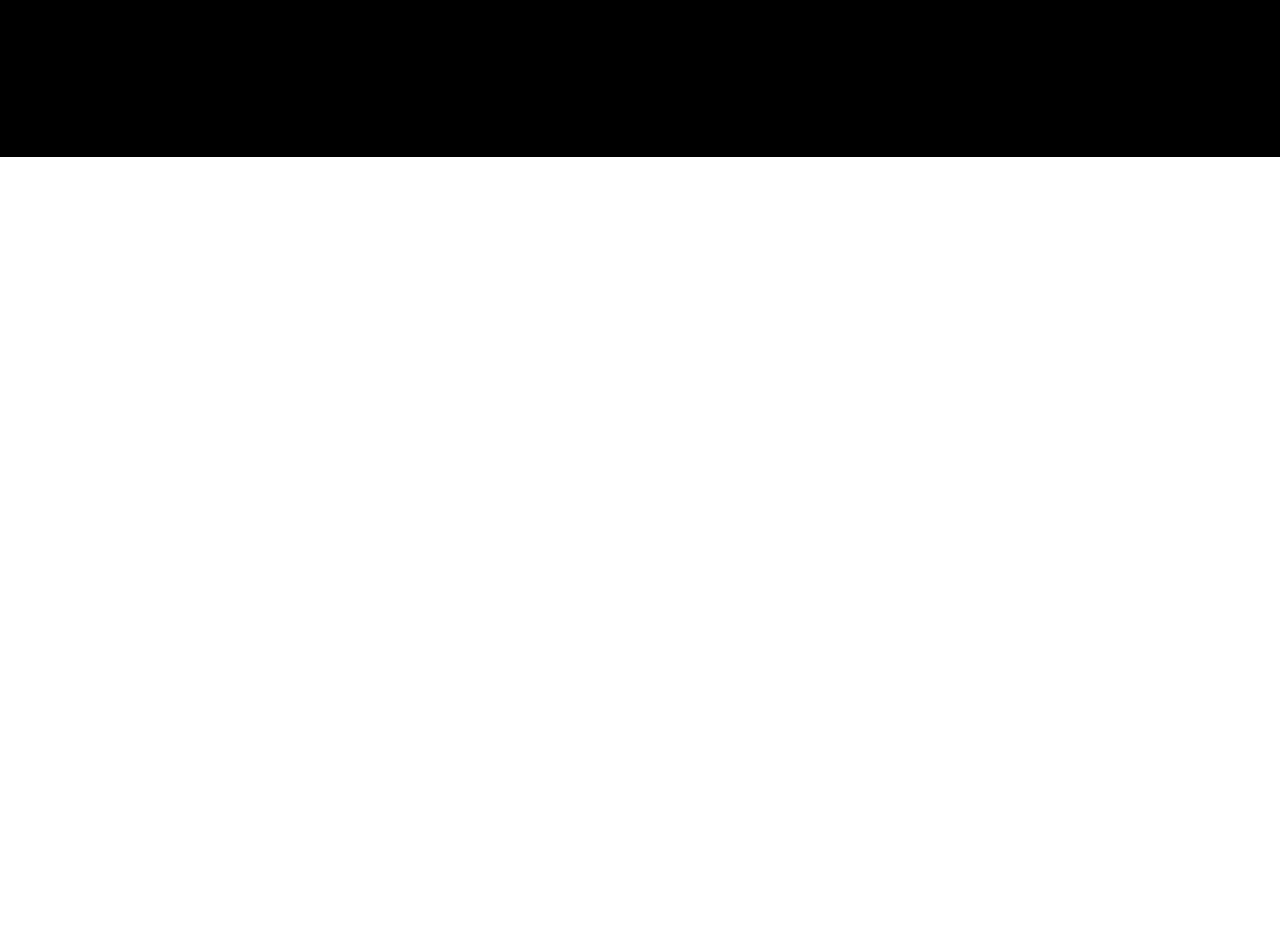
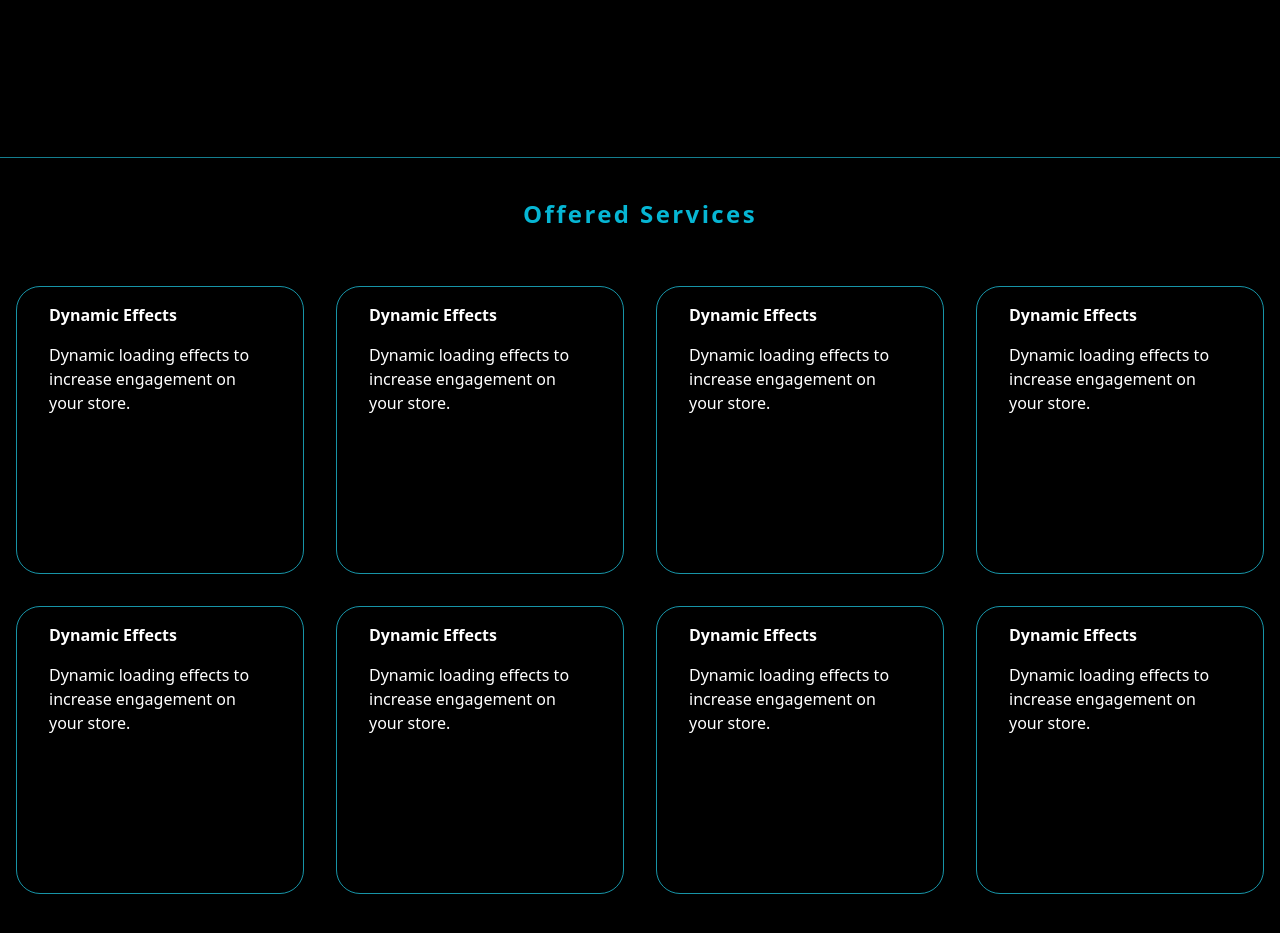
Before and after one commit to b4sh001/joshdev, a website: page index.html in a window 1280 px wide. Shown: the part 559-1492 px from the top of the page. Before the commit the page ends 800 px from the top, so only its background shows below. Drawn offline with Linux system fonts and the light colour scheme.

Commit message:
Added Services

```diff
--- a/index.html
+++ b/index.html
@@ -52,29 +52,29 @@
         <!-- mobile menu -->
       </nav>
 
-      <main>
+      <main class="text-white">
         <section>
           <div class="max-h-full w-full mx-auto bg-[#000000]">
             <div
               class="flex justify-between items-center text-start max-w-7xl mx-auto h-[660px]">
               <div class="max-w-md">
-                <div class="flex text-white">
+                <div class="flex">
                   <p class="text-white text-xs leading-4 tracking-widest">
                     HI THERE 👋, I'M
                   </p>
                 </div>
                 <div class="py-6">
-                  <h2 class="font-bold text-white text-3xl">JOSHUA SOL</h2>
+                  <h2 class="font-bold text-3xl">JOSHUA SOL</h2>
                   <p class="text-cyan-400">joshdev</p>
                 </div>
 
-                <p class="text-white opacity-50 text-sm mb-6">
+                <p class="opacity-50 text-sm mb-6">
                   A beginner web developer who is passionate about creating
                   simple yet visually appealing and functional websites.
                 </p>
                 <button
                   class="font-thin w-32 bg-cyan-600 rounded-full py-2 px-4">
-                  <div class="text-white">Hire Me</div>
+                  <div class="">Hire Me</div>
                 </button>
               </div>
               <div class="">
@@ -90,6 +90,84 @@
             </div>
           </div>
         </section>
+        <section
+          class="max-h-full w-full mx-auto bg-[#000000] border-t border-cyan-400 border-opacity-60">
+          <div class="py-10">
+            <div class="text-center mb-10">
+              <h2 class="font-bold tracking-widest text-2xl text-cyan-500">
+                Offered Services
+              </h2>
+            </div>
+
+            <div
+              class="relative flex flex-col justify-center items-center w-full max-w-7xl mx-auto md:flex-row md:flex-wrap lg:mb-12">
+              <div
+                class="max-w-[18rem] h-72 bg-transparent border border-cyan-400 border-opacity-70 rounded-3xl px-8 py-4 m-4">
+                <span class="font-semibold">Dynamic Effects</span>
+                <p class="mt-4">
+                  Dynamic loading effects to increase engagement on your store.
+                </p>
+              </div>
+
+              <div
+                class="max-w-[18rem] h-72 bg-transparent border border-cyan-400 border-opacity-70 rounded-3xl px-8 py-4 m-4">
+                <span class="font-semibold">Dynamic Effects</span>
+                <p class="mt-4">
+                  Dynamic loading effects to increase engagement on your store.
+                </p>
+              </div>
+
+              <div
+                class="max-w-[18rem] h-72 bg-transparent border border-cyan-400 border-opacity-70 rounded-3xl px-8 py-4 m-4">
+                <span class="font-semibold">Dynamic Effects</span>
+                <p class="mt-4">
+                  Dynamic loading effects to increase engagement on your store.
+                </p>
+              </div>
+
+              <div
+                class="max-w-[18rem] h-72 bg-transparent border border-cyan-400 border-opacity-70 rounded-3xl px-8 py-4 m-4">
+                <span class="font-semibold">Dynamic Effects</span>
+                <p class="mt-4">
+                  Dynamic loading effects to increase engagement on your store.
+                </p>
+              </div>
+
+              <div
+                class="max-w-[18rem] h-72 bg-transparent border border-cyan-400 border-opacity-70 rounded-3xl px-8 py-4 m-4">
+                <span class="font-semibold">Dynamic Effects</span>
+                <p class="mt-4">
+                  Dynamic loading effects to increase engagement on your store.
+                </p>
+              </div>
+
+              <div
+                class="max-w-[18rem] h-72 bg-transparent border border-cyan-400 border-opacity-70 rounded-3xl px-8 py-4 m-4">
+                <span class="font-semibold">Dynamic Effects</span>
+                <p class="mt-4">
+                  Dynamic loading effects to increase engagement on your store.
+                </p>
+              </div>
+
+              <div
+                class="max-w-[18rem] h-72 bg-transparent border border-cyan-400 border-opacity-70 rounded-3xl px-8 py-4 m-4">
+                <span class="font-semibold">Dynamic Effects</span>
+                <p class="mt-4">
+                  Dynamic loading effects to increase engagement on your store.
+                </p>
+              </div>
+
+              <div
+                class="max-w-[18rem] h-72 bg-transparent border border-cyan-400 border-opacity-70 rounded-3xl px-8 py-4 m-4">
+                <span class="font-semibold">Dynamic Effects</span>
+                <p class="mt-4">
+                  Dynamic loading effects to increase engagement on your store.
+                </p>
+              </div>
+            </div>
+          </div>
+        </section>
+
         <section></section>
       </main>
     </div>
```
Also changed, not shown: dist/output.css.
